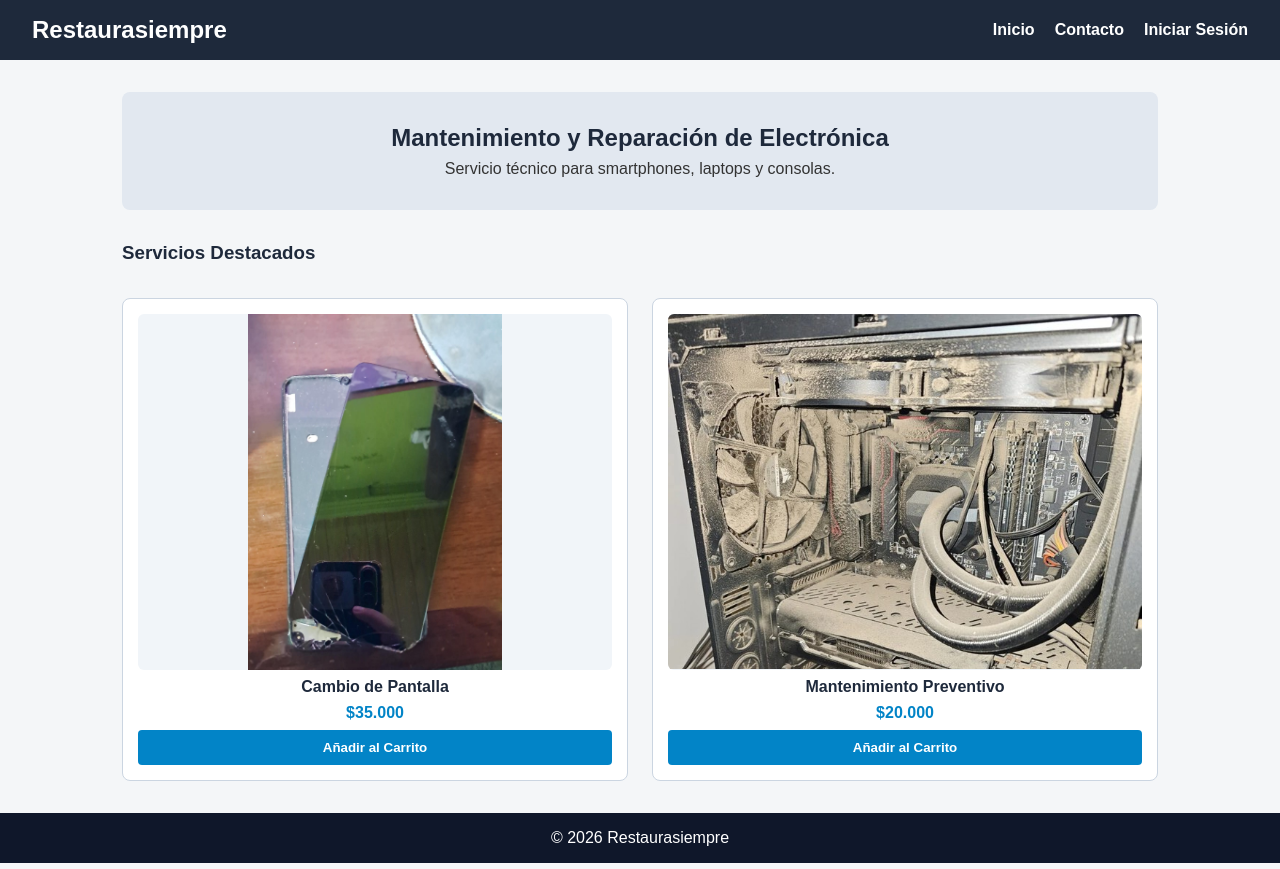
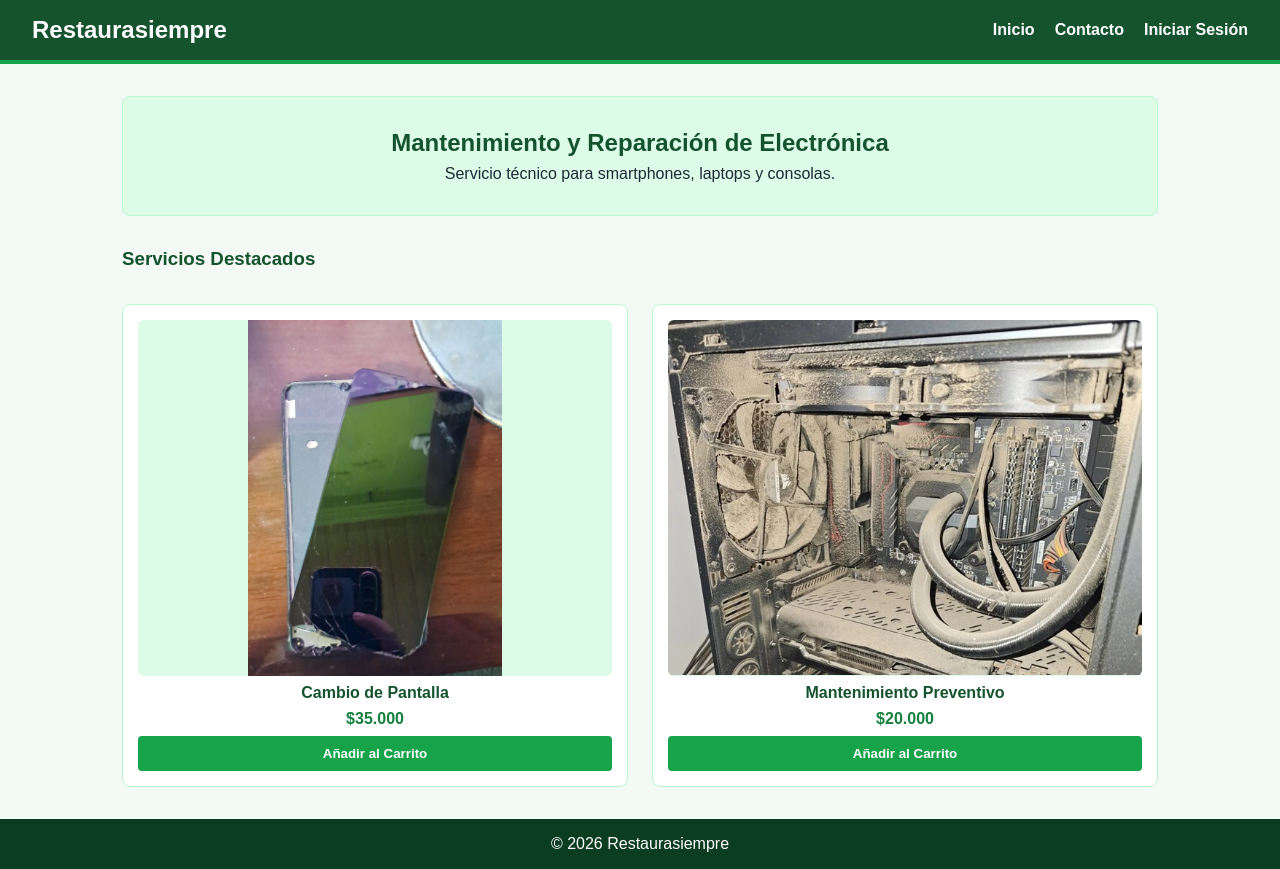
Before and after one commit to tomasm-duoc/Proyecto-Fullstack-II, a React (Vite) app: page / in a window 1280 px wide. Built offline with nearby package versions, Linux system fonts and the light colour scheme.

Commit message:
Actualizacion estilos miau

```diff
--- a/src/Styles/style.css
+++ b/src/Styles/style.css
@@ -1,3 +1,15 @@
+:root {
+  --verde-oscuro: #14532d;
+  --verde-footer: #0b3d20;
+  --verde: #16a34a;
+  --verde-hover: #15803d;
+  --verde-claro: #dcfce7;
+  --verde-borde: #bbf7d0;
+  --fondo: #f3f9f4;
+  --texto: #1f2937;
+  --dorado: #facc15;
+}
+
 * {
   box-sizing: border-box;
   margin: 0;
@@ -6,8 +18,8 @@
 }
 
 body {
-  background-color: #f4f6f8;
-  color: #333;
+  background-color: var(--fondo);
+  color: var(--texto);
 }
 
 /* En React todo va dentro de #root: esto pega el footer al fondo */
@@ -19,7 +31,7 @@ body {
 
 /* ---------- Header ---------- */
 header {
-  background-color: #1e293b;
+  background-color: var(--verde-oscuro);
   color: white;
   padding: 1rem 2rem;
   display: flex;
@@ -27,6 +39,7 @@ header {
   align-items: center;
   flex-wrap: wrap;
   gap: 10px;
+  border-bottom: 4px solid var(--verde);
 }
 
 header h1 {
@@ -46,11 +59,12 @@ nav a {
   font-weight: bold;
   padding-bottom: 2px;
   border-bottom: 2px solid transparent;
-  transition: border-color 0.2s;
+  transition: color 0.2s, border-color 0.2s;
 }
 
 nav a:hover {
-  border-bottom-color: #0284c7;
+  color: var(--verde-borde);
+  border-bottom-color: var(--dorado);
 }
 
 /* ---------- Contenido ---------- */
@@ -64,11 +78,12 @@ main {
 
 h3 {
   margin-bottom: 1rem;
-  color: #1e293b;
+  color: var(--verde-oscuro);
 }
 
 .hero {
-  background: #e2e8f0;
+  background: var(--verde-claro);
+  border: 1px solid var(--verde-borde);
   padding: 2rem;
   border-radius: 8px;
   text-align: center;
@@ -76,7 +91,7 @@ h3 {
 }
 
 .hero h2 {
-  color: #1e293b;
+  color: var(--verde-oscuro);
   margin-bottom: 0.5rem;
 }
 
@@ -89,36 +104,37 @@ h3 {
 
 .card {
   background: white;
-  border: 1px solid #cbd5e1;
+  border: 1px solid var(--verde-borde);
   padding: 15px;
   border-radius: 8px;
   text-align: center;
   display: flex;
   flex-direction: column;
   gap: 8px;
-  transition: transform 0.2s, box-shadow 0.2s;
+  transition: transform 0.2s, box-shadow 0.2s, border-color 0.2s;
 }
 
 .card:hover {
   transform: translateY(-4px);
-  box-shadow: 0 6px 14px rgba(0, 0, 0, 0.1);
+  border-color: var(--verde);
+  box-shadow: 0 6px 14px rgba(20, 83, 45, 0.18);
 }
 
 .card img {
   width: 100%;
   aspect-ratio: 4 / 3;
   object-fit: contain;
-  background-color: #f1f5f9;
+  background-color: var(--verde-claro);
   border-radius: 6px;
 }
 
 .card h4 {
-  color: #1e293b;
+  color: var(--verde-oscuro);
 }
 
 .card p {
   font-weight: bold;
-  color: #0284c7;
+  color: var(--verde-hover);
 }
 
 .card button {
@@ -129,7 +145,7 @@ h3 {
 button,
 .btn {
   padding: 10px 14px;
-  background: #0284c7;
+  background: var(--verde);
   color: white;
   border: none;
   border-radius: 4px;
@@ -141,7 +157,7 @@ button,
 
 button:hover,
 .btn:hover {
-  background: #0369a1;
+  background: var(--verde-hover);
 }
 
 /* ---------- Formularios ---------- */
@@ -151,11 +167,12 @@ button:hover,
   background: white;
   padding: 25px;
   border-radius: 8px;
-  box-shadow: 0 2px 10px rgba(0, 0, 0, 0.08);
+  border-top: 4px solid var(--verde);
+  box-shadow: 0 2px 10px rgba(20, 83, 45, 0.12);
 }
 
 .form-box h2 {
-  color: #1e293b;
+  color: var(--verde-oscuro);
 }
 
 .form-group {
@@ -167,6 +184,7 @@ button:hover,
 .form-group label {
   font-size: 0.9rem;
   font-weight: bold;
+  color: var(--verde-oscuro);
   margin-bottom: 4px;
 }
 
@@ -174,7 +192,7 @@ button:hover,
 .form-group textarea {
   width: 100%;
   padding: 10px;
-  border: 1px solid #ccc;
+  border: 1px solid #cbd5d0;
   border-radius: 4px;
   font-size: 1rem;
 }
@@ -182,8 +200,8 @@ button:hover,
 .form-group input:focus,
 .form-group textarea:focus {
   outline: none;
-  border-color: #0284c7;
-  box-shadow: 0 0 0 2px rgba(2, 132, 199, 0.2);
+  border-color: var(--verde);
+  box-shadow: 0 0 0 2px rgba(22, 163, 74, 0.2);
 }
 
 .form-group textarea {
@@ -197,14 +215,15 @@ button:hover,
 }
 
 .exito {
-  color: #16a34a;
+  color: var(--verde-hover);
   font-size: 0.9rem;
+  font-weight: bold;
   margin-top: 12px;
 }
 
 /* ---------- Footer ---------- */
 footer {
-  background-color: #0f172a;
+  background-color: var(--verde-footer);
   color: white;
   text-align: center;
   padding: 1rem;
```
